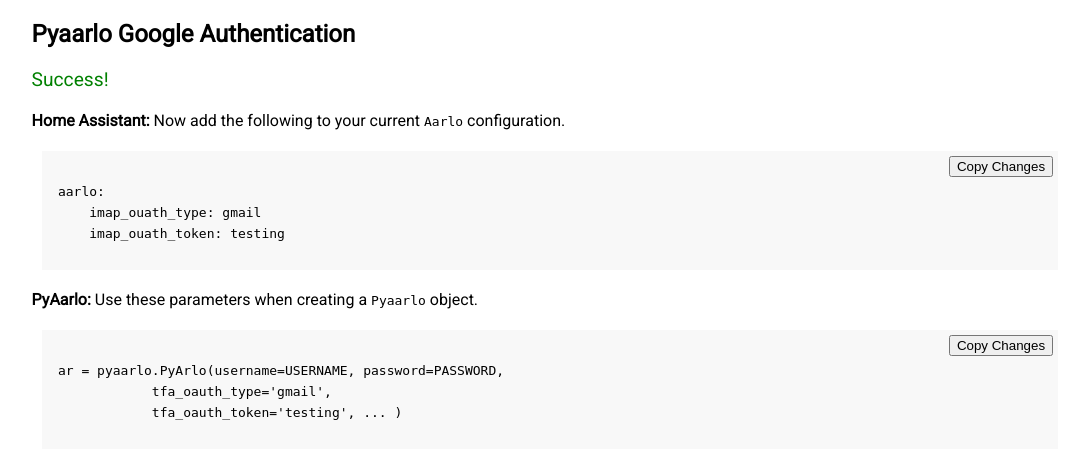
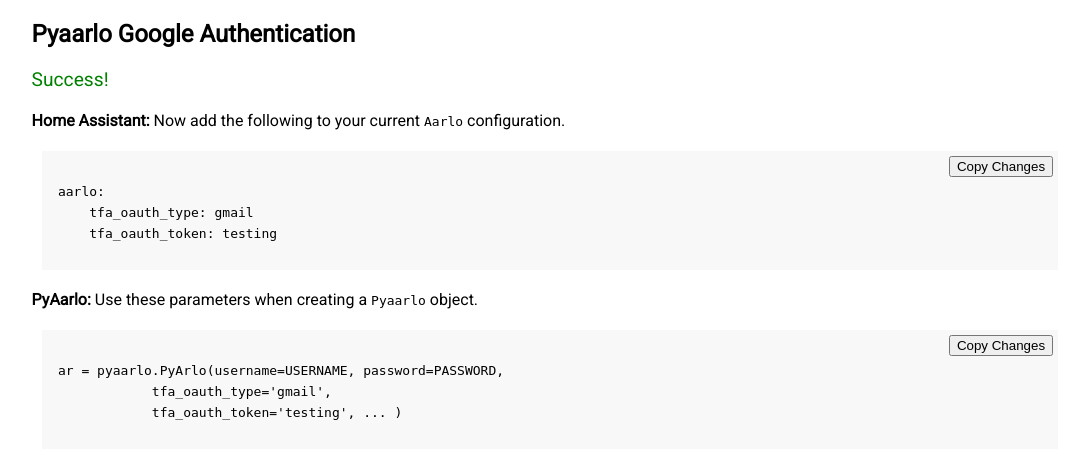
Before and after one commit to twrecked/pyaarlo-tfa-helper, a Flask app: page /test in a window 1280 px wide. Shown: the top 459 px of the page, without its empty margins (90-1174 px from the left). Run offline with Flask 2, Linux system fonts and the light colour scheme.

Commit message:
Tidy other pieces.

```diff
--- a/google-app-engine/google-auth/templates/success.html
+++ b/google-app-engine/google-auth/templates/success.html
@@ -7,8 +7,8 @@
 
 <b>Home Assistant:</b> Now add the following to your current <code>Aarlo</code> configuration.
 <pre class="language-yaml"><code>aarlo:
-    imap_ouath_type: gmail
-    imap_ouath_token: {{token}}
+    tfa_oauth_type: gmail
+    tfa_oauth_token: {{token}}
 </code></pre>
 
 <b>PyAarlo:</b> Use these parameters when creating a <code>Pyaarlo</code> object.
```
